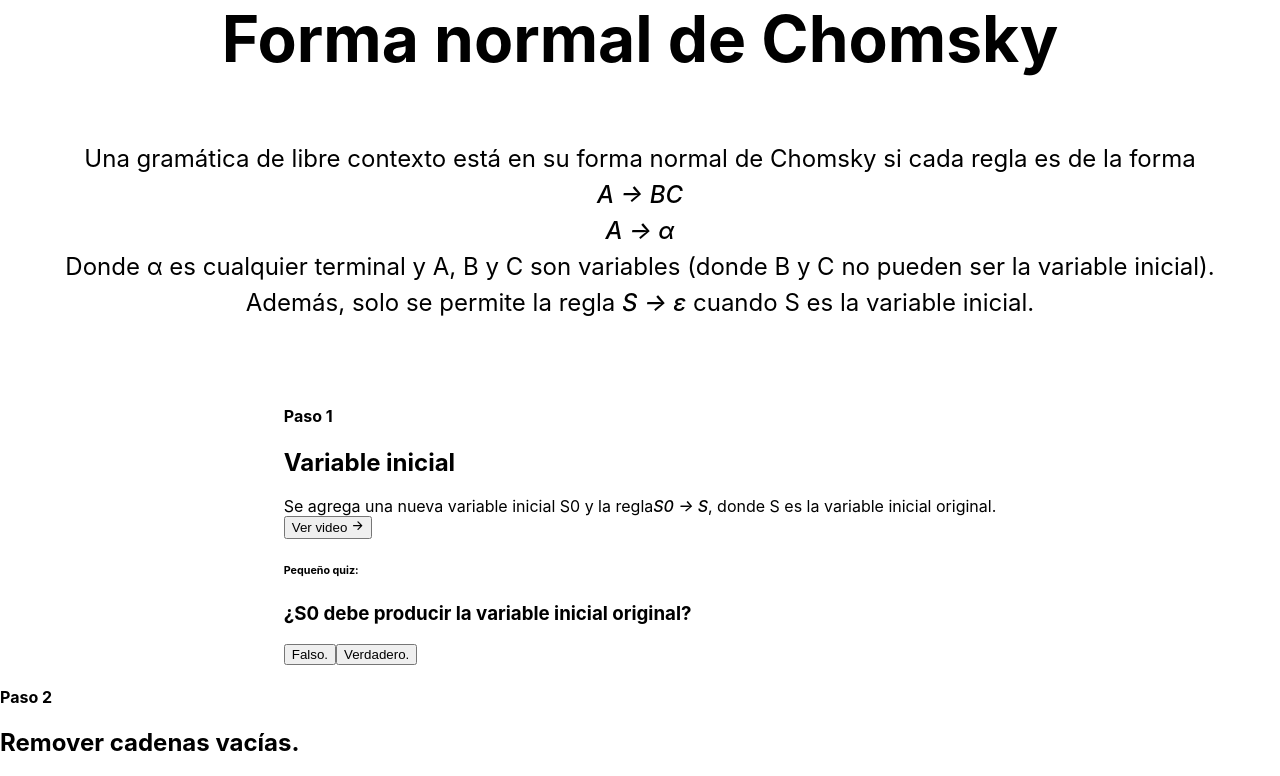
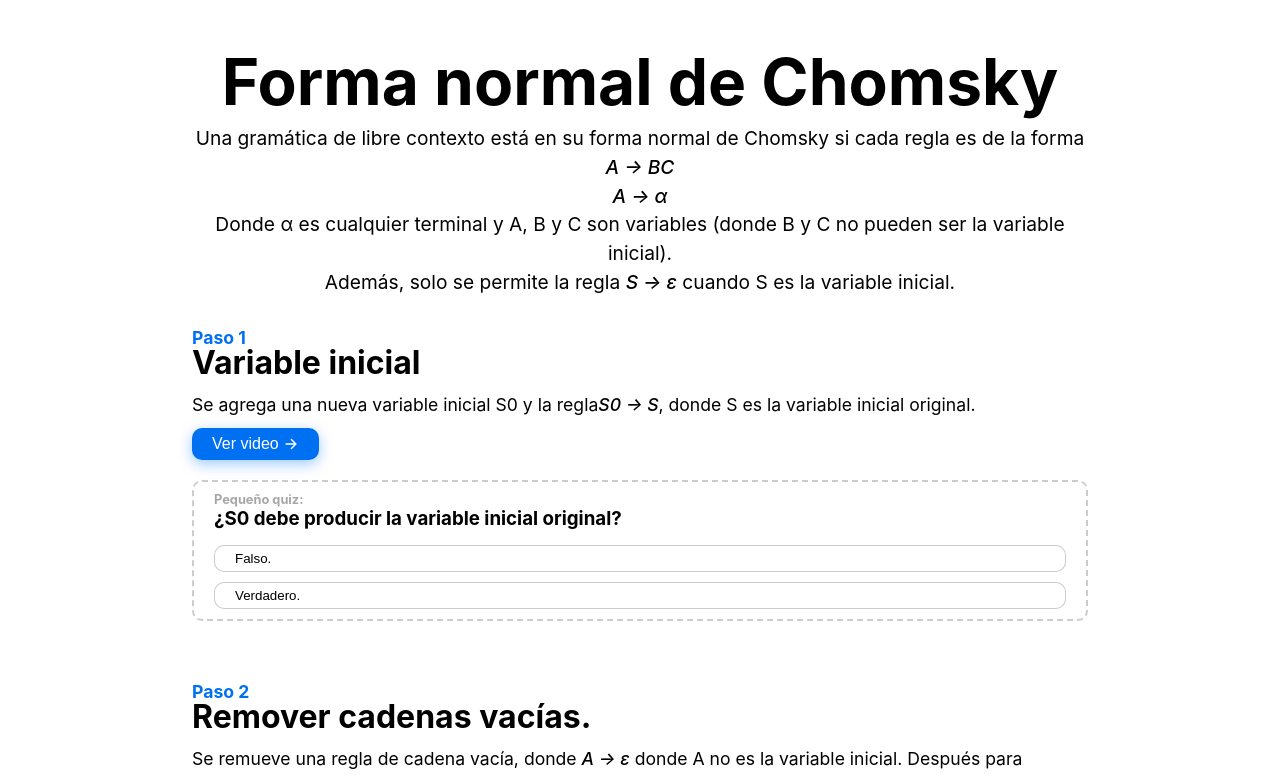
Before and after one commit to ulisesaviles/chomsky-normal-form, a Next.js app: page / in a window 1280 px wide. Shown: the top 776 px of the page. Built offline with nearby package versions, Linux system fonts and the light colour scheme.

Commit message:
Stalized page

```diff
--- a/styles/pages/Home.module.css
+++ b/styles/pages/Home.module.css
@@ -7,22 +7,130 @@
   flex: 1;
   display: flex;
   flex-direction: column;
-  justify-content: center;
-  align-items: center;
+  padding: 50px 8%;
 }
 
 .title {
-  margin: 0;
+  margin: 0 0 10px;
   font-size: 4rem;
-}
-
-.title,
-.description {
+  align-self: center;
   text-align: center;
+  line-height: 1;
 }
 
 .description {
-  margin: 4rem 0;
+  text-align: center;
+  margin: 0;
+  padding: 0;
   line-height: 1.5;
-  font-size: 1.5rem;
+  font-size: 1.2rem;
 }
+
+.stepContainer {
+  margin: 30px 0;
+  display: flex;
+  flex-direction: column;
+  width: 100%;
+}
+
+.stepNumber {
+  margin: 0 0 -5px;
+  font-size: 1.1rem;
+  font-weight: 700;
+  color: #0070f3;
+}
+
+.stepName {
+  font-size: 2rem;
+  margin: 0;
+}
+
+.stepDescription {
+  font-size: 1.1rem;
+  margin-top: 10px;
+  line-height: 1.5;
+}
+
+.viewVideo {
+  border: 0;
+  background-color: #0070f3;
+  box-shadow: 0 4px 14px 0 rgb(0 118 255 / 39%);
+  padding: 7px 20px;
+  color: white;
+  border-radius: 10px;
+  font-size: 1rem;
+  transition: all ease-in-out 0.1s;
+  width: fit-content;
+  margin-top: 10px;
+}
+
+.viewVideo:hover {
+  background-color: #177df3;
+  transform: translateY(-3px);
+  box-shadow: 0 8px 20px 0 rgb(0 118 255 / 39%);
+}
+
+.arrow {
+  margin-bottom: -3px;
+}
+
+.quizContainer {
+  width: 100%;
+  padding: 10px 20px;
+  border-radius: 10px;
+  border: 2px dashed rgba(0, 0, 0, 0.2);
+  margin-top: 20px;
+}
+
+.shortQuiz {
+  color: rgba(0, 0, 0, 0.35);
+  margin: 0;
+  font-size: 0.8rem;
+}
+
+.quizQuestion {
+  margin: 0 0 5px;
+}
+
+.quizOptionContainer {
+  background-color: white;
+  border: 1.5px solid rgba(0, 0, 0, 0.2);
+  width: 100%;
+  padding: 5px 20px;
+  border-radius: 10px;
+  margin: 10px 0 0;
+  text-align: left;
+  transition: all ease-in-out 0.1s;
+}
+
+.quizOptionContainer:hover {
+  transform: translateY(-2px);
+  box-shadow: 0 5px 15px 0 rgba(0, 0, 0, 0.15);
+  border-color: white;
+}
+
+.correctOption {
+  border: 2.25px solid #42bf34;
+}
+
+.correctOption:hover {
+  border: 2.25px solid #42bf34;
+  transform: translateY(0);
+  box-shadow: 0 0 0 0 rgba(0, 0, 0, 0);
+}
+
+.incorrectOption {
+  border: 2.25px solid #f3000082;
+}
+
+.incorrectOption:hover {
+  border: 2.25px solid #f3000082;
+  transform: translateY(0);
+  box-shadow: 0 0 0 0 rgba(0, 0, 0, 0);
+}
+
+@media only screen and (min-width: 600px) {
+  .main {
+    padding: 50px 15%;
+  }
+}
```
